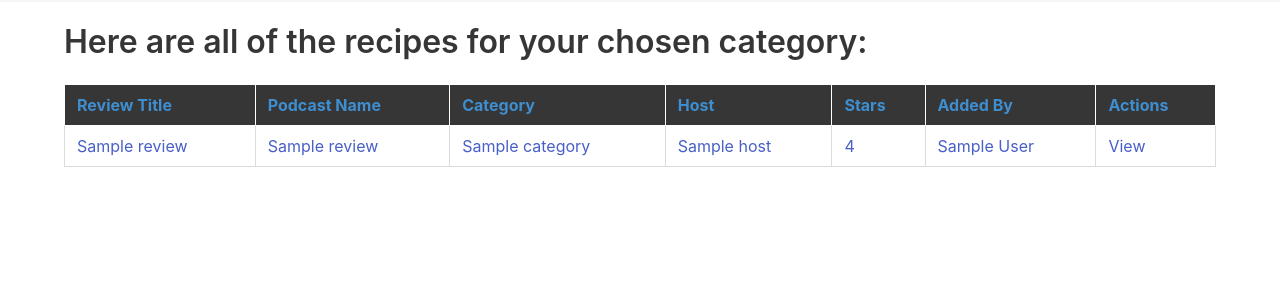
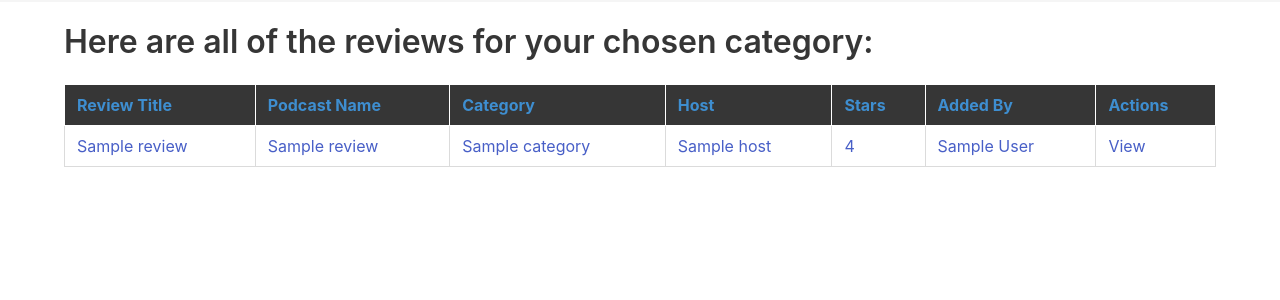
Before and after one commit to EmilioTello/Podcast_Postings, a Flask app: template flask_app/templates/category.html in a window 1280 px wide. Shown: the part 88-388 px from the top of the page. Run offline with Flask 2, Linux system fonts and the light colour scheme; the template is opened without the code that fills it: most values are stand-ins (such as "Sample title", 1, 10 or a date in 2020); some libraries are stand-ins or nearby versions.

Commit message:
line 93 in category.html

```diff
--- a/flask_app/templates/category.html
+++ b/flask_app/templates/category.html
@@ -90,7 +90,7 @@
         </div>
     </nav>
     <div class="container">
-        <h4 class="title">Here are all of the recipes for your chosen category:</h4>
+        <h4 class="title">Here are all of the reviews for your chosen category:</h4>
         <div class="table-container">
             <table class="table is-bordered is-striped is-hoverable is-fullwidth">
                 <thead>
```
